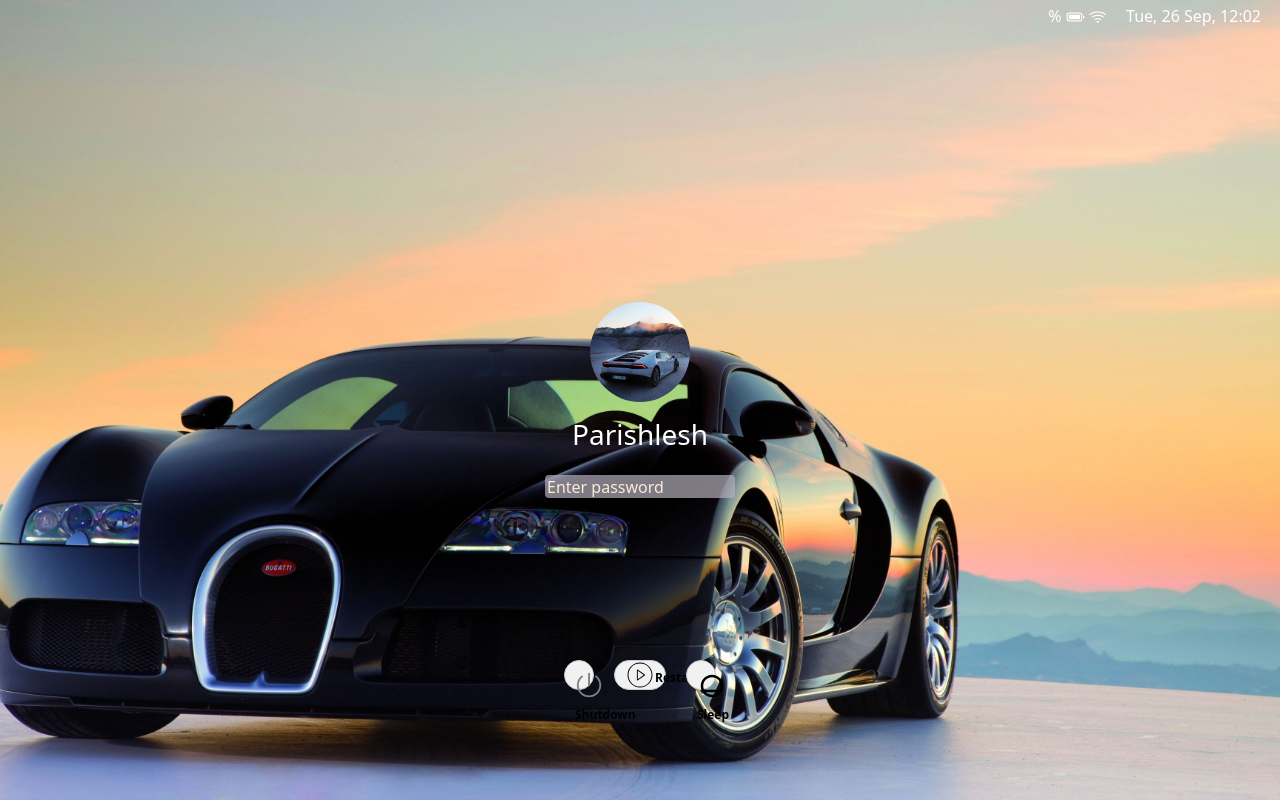
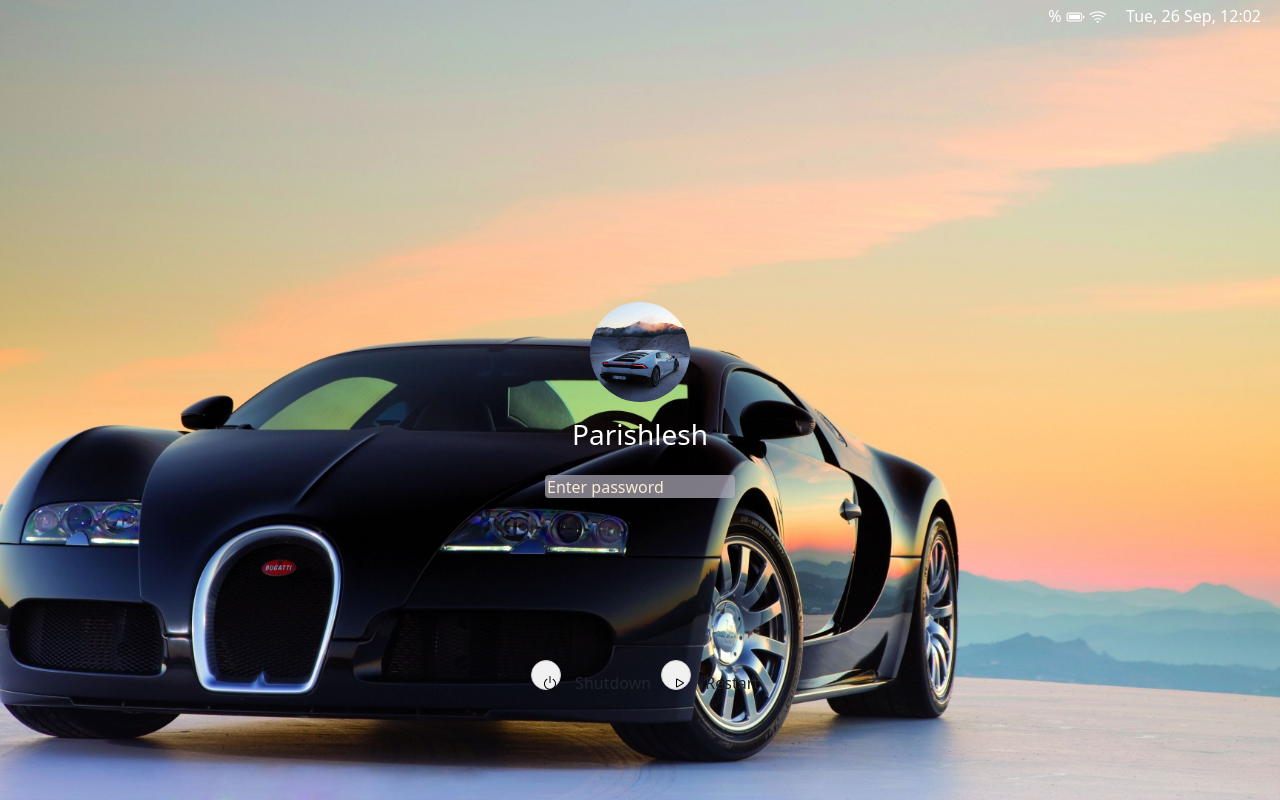
Before and after one commit to parishlesh/mac-ui, a plain HTML site: page index.html in a window 1280 px wide. Drawn offline with nearby package versions, Linux system fonts and the light colour scheme.

Commit message:
removed the sleep button

```diff
--- a/index.html
+++ b/index.html
@@ -13,6 +13,9 @@
         <title>mac login</title>
     </head>
     <body>
+        <div class="background">
+            <!-- <img src="./images/746406.jpg" alt=""> -->
+        </div>
             <main>
             <nav>
                 <div class="battery_wifi">
@@ -34,19 +37,29 @@
                 <h3>Parishlesh</h3>
                 <input type="password" placeholder="Enter password">
             </section>
+
             <div class="action">
+                <div class="spanandicon">
+
                     <button class="user_login">
-                    <img src="./icons/system_shutdown_icon_181210.svg" alt="">
+                        <i class="bi bi-power"></i>
+                    </button>
                     <span>Shutdown</span>
+                </div>
+                <div class="spanandicon">
+
+                    <button class="user_login"">
+                        <i class="bi bi-play"></i>
                     </button>
-                <button class="user_login" style="display:flex; align-items:center; padding-right:40px;">
-                    <img src="./icons/restart-button.svg" alt="" style="height: 30px;">
                     <span>Restart</span>
-                </button>
+                </div>
+                <!-- <div class="spanandicon">
+
                     <button class="user_login">
                         <img src="./icons/sleep_icon_213985.svg" alt="">
+                    </button>
                     <span>Sleep</span>
-                </button>
+                </div> -->
             </div>
         </div>
     </main>
```
Lines whose indentation alone changed are shown as unchanged.
